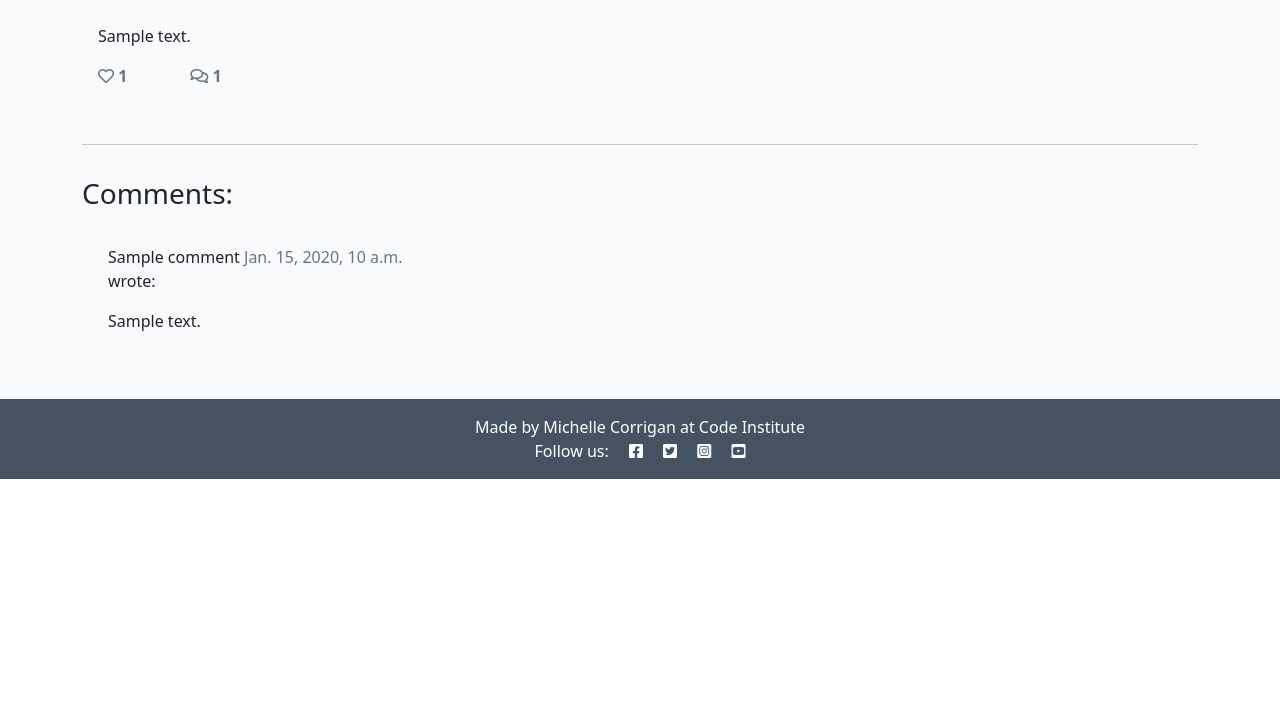
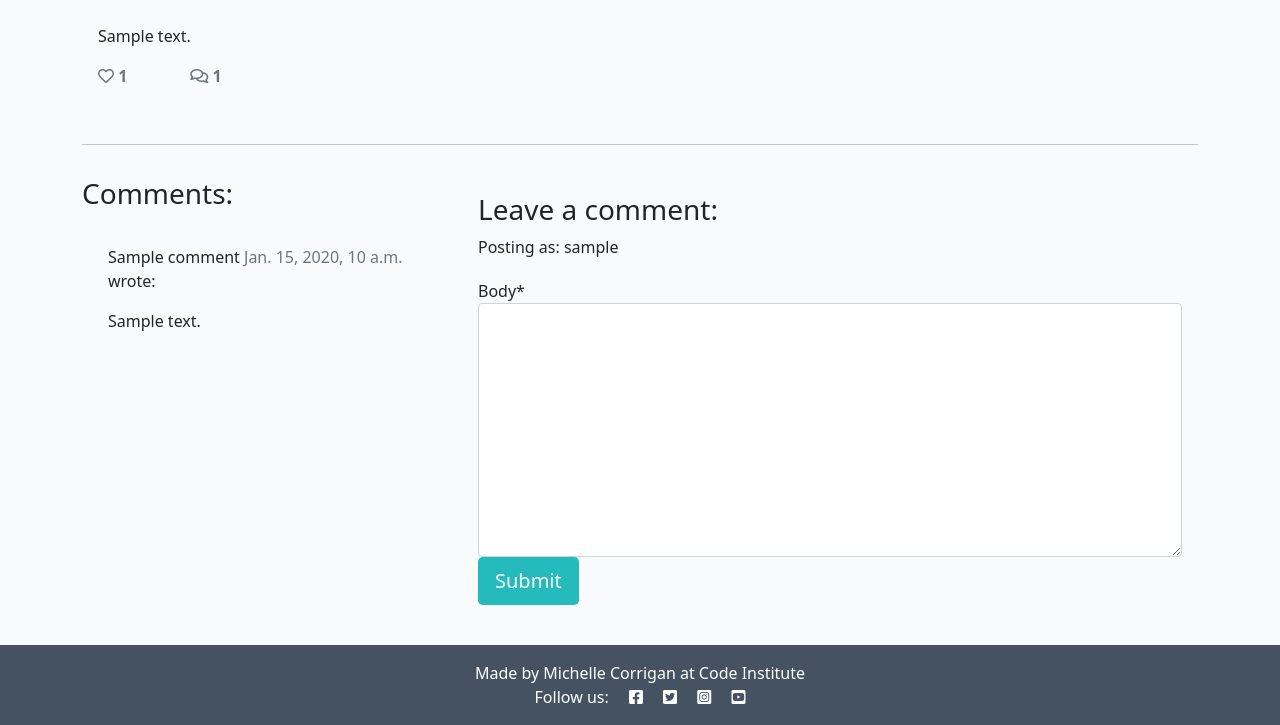
Before and after one commit to MichelleCorrigan/DjangoProject, a Django app: a page that uses templates/post_detail.html in a window 1280 px wide. Shown: the part 344-1069 px from the top of the page. Before the commit the page ends 823 px from the top, so only its background shows below. Run offline with Django 3.2, Linux system fonts and the light colour scheme; a user stored in the database is signed in; tables that the repository leaves empty hold one stand-in row (values such as "Sample post"); some libraries are stand-ins or nearby versions.

Commit message:
Add commenting functionality

```diff
--- /dev/null
+++ b/blog/forms.py
@@ -0,0 +1,8 @@
+from .models import Comment
+from django import forms
+
+
+class CommentForm(forms.ModelForm):
+    class Meta:
+        model = Comment
+        fields = ('body',)
--- a/blog/views.py
+++ b/blog/views.py
@@ -1,6 +1,7 @@
 from django.shortcuts import render, get_object_or_404
 from django.views import generic, View
 from .models import Post
+from .forms import CommentForm
 
 
 class PostList(generic.ListView):
@@ -26,6 +27,37 @@ class PostDetail(View):
             {
                 "post": post,
                 "comments": comments,
-                "liked": liked
+                "liked": liked,
+                "comment_form": CommentForm()
             },
         )
+
+    def post(self, request, slug, *args, **kwargs):
+        queryset = Post.objects.filter(status=1)
+        post = get_object_or_404(queryset, slug=slug)
+        comments = post.comments.order_by('created_on')
+        liked = False
+        if post.likes.filter(id=self.request.user.id).exists():
+            liked = True
+
+        comment_form = CommentForm(data=request.POST)
+
+        if comment_form.is_valid():
+            comment_form.instance.email = request.user.email
+            comment_form.instance.name = request.user.username
+            comment = comment_form.save(commit=False)
+            comment.post = post
+            comment.save()
+        else:
+            comment_form = CommentForm()
+
+        return render(
+            request,
+            "post_detail.html",
+            {
+                "post": post,
+                "comments": comments,
+                "liked": liked,
+                "comment_form": CommentForm()
+            },
+        )
--- a/christmas/settings.py
+++ b/christmas/settings.py
@@ -50,6 +50,7 @@ INSTALLED_APPS = [
     'django.contrib.staticfiles',
     'cloudinary',
     'django_summernote',
+    'crispy_forms',
     'blog',
 ]
 
@@ -59,6 +60,8 @@ LOGIN_REDIRECT_URL = '/'
 LOGOUT_REDIRECT_URL = '/'
 
 ACCOUNT_EMAIL_VERIFICATION = 'none'
+
+CRISPY_TEMPLATE_PACK = 'bootstrap4'
 
 MIDDLEWARE = [
     'django.middleware.security.SecurityMiddleware',
--- a/requirements.txt
+++ b/requirements.txt
@@ -4,6 +4,7 @@ dj-database-url==0.5.0
 dj3-cloudinary-storage==0.0.6
 Django==3.2.16
 django-allauth==0.51.0
+django-crispy-forms==1.14.0
 django-summernote==0.8.20.0
 gunicorn==20.1.0
 oauthlib==3.2.2
--- a/templates/post_detail.html
+++ b/templates/post_detail.html
@@ -1,4 +1,6 @@
 {% extends 'base.html' %} {% block content %}
+
+{% load crispy_forms_tags %}
 
 <div class="masthead">
     <div class="container">
@@ -77,6 +79,18 @@
         <div class="col-md-8 card mb-4  mt-3 ">
             <div class="card-body">
                 <!-- For later -->
+                {% if user.is_authenticated %}
+
+                <h3>Leave a comment:</h3>
+                <p>Posting as: {{ user.username }}</p>
+                <form method="post" style="margin-top: 1.3em;">
+                    {{ comment_form | crispy }}
+                    {% csrf_token %}
+                    <button type="submit" class="btn btn-signup btn-lg">Submit</button>
+                </form>
+
+                {% endif %}
+
             </div>
         </div>
     </div>
```
